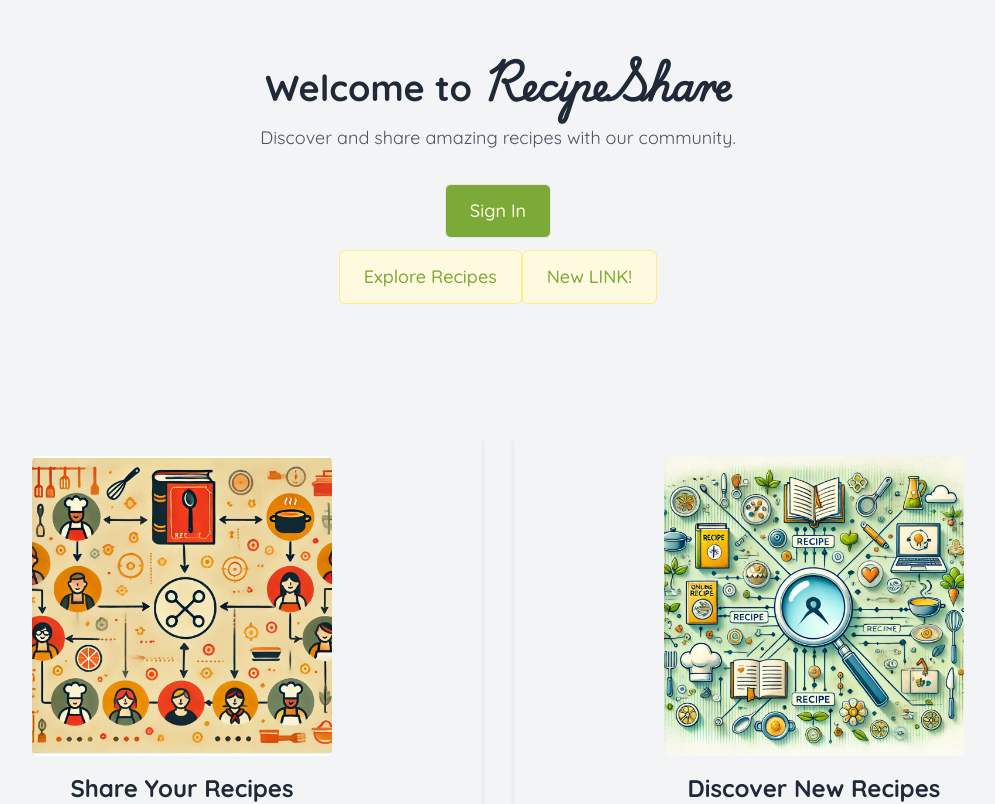
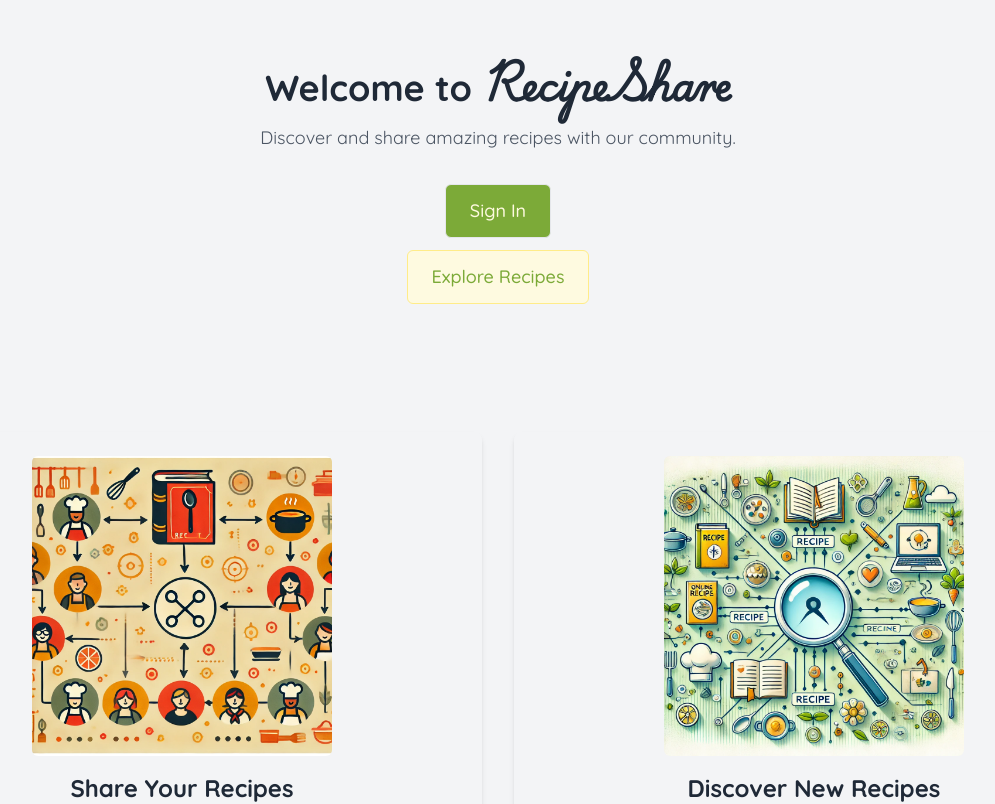
Before and after one commit to chirix33/recipe-sharing-app, a Next.js app: page / in a window 1280 px wide. Shown: the top 804 px of the page, without its empty margins (142-1137 px from the left). Built offline with nearby package versions, Linux system fonts and the light colour scheme; no server answers; a web font is replaced by a local one.

Commit message:
remove new link

```diff
--- a/app/page.tsx
+++ b/app/page.tsx
@@ -20,9 +20,6 @@ export default function Home() {
           <br />
           <Link href="/home" className="inline-block mt-3 text-mallard-500 border border-white-200 bg-white-50 px-6 py-3 rounded-md text-lg font-medium hover:bg-mallard-100 hover:text-white-500">
               Explore Recipes
-          </Link>
-          <Link href="/home" className="inline-block mt-3 text-mallard-500 border border-white-200 bg-white-50 px-6 py-3 rounded-md text-lg font-medium hover:bg-mallard-100 hover:text-white-500">
-             New LINK!
           </Link>
         </div>
       </div>
```
